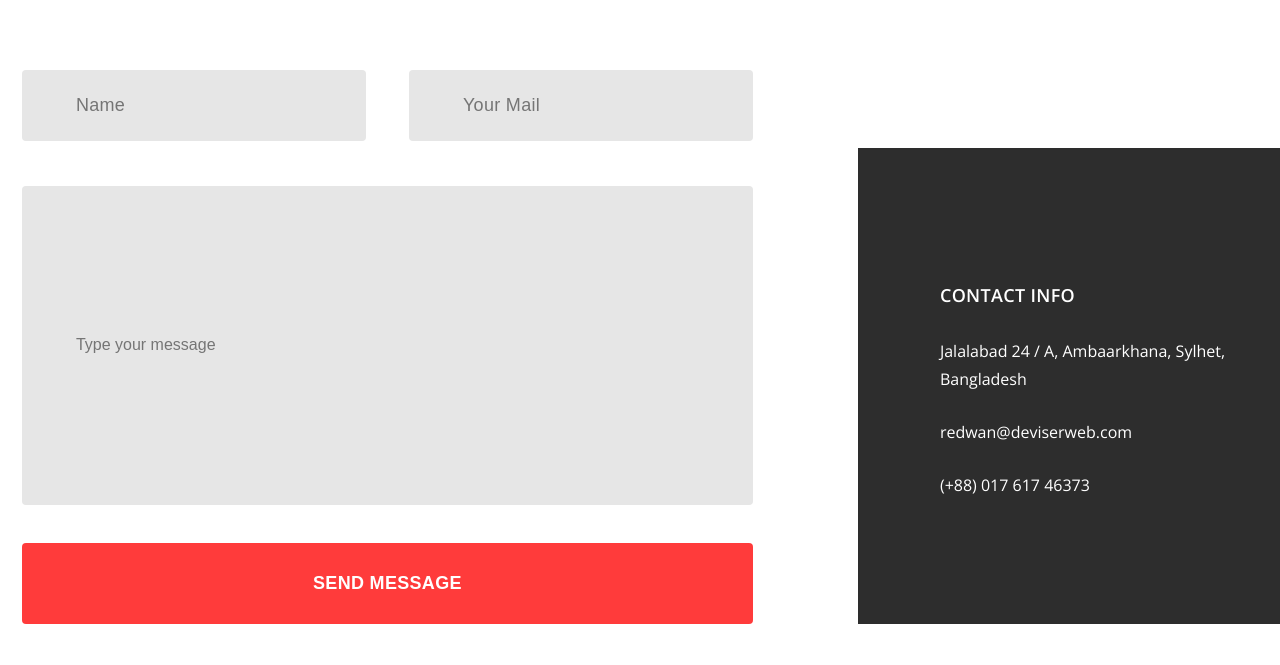
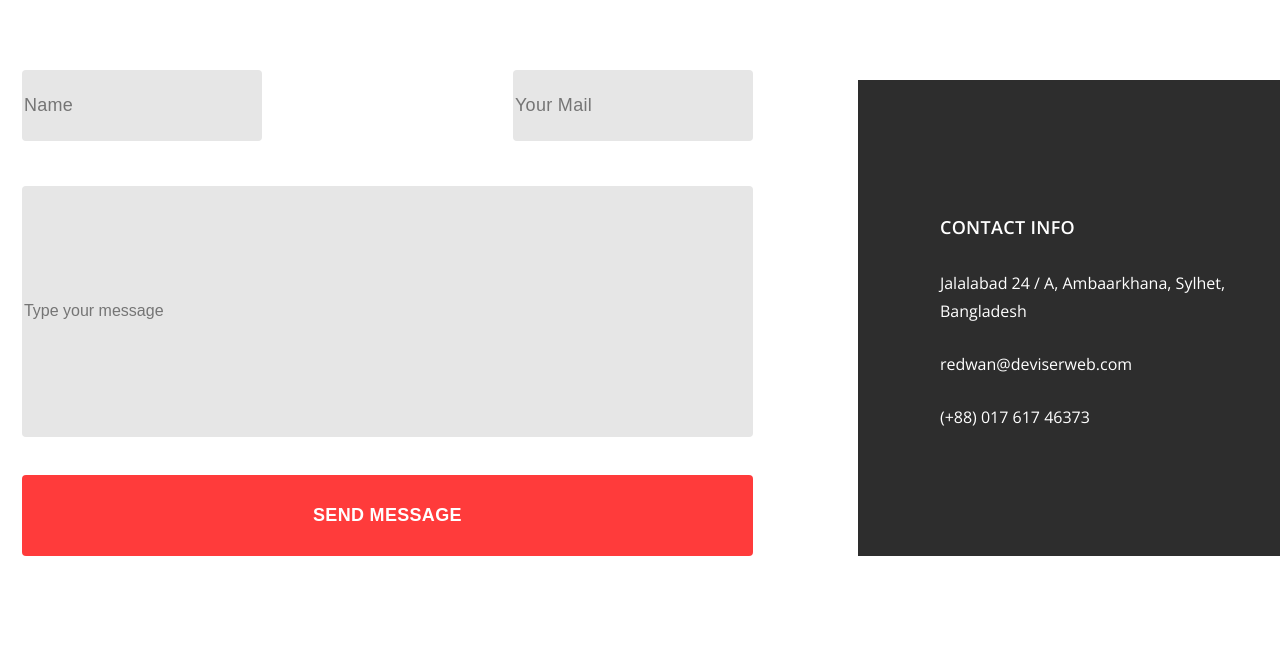
Before and after one commit to AlexeiElizarov/skillfactory-module-3-elizarov, a plain HTML site: page index.html in a window 1280 px wide. Shown: the part 4707-5372 px from the top of the page. Drawn offline with Linux system fonts and the light colour scheme.

Commit message:
Update style.css

```diff
--- a/css/style.css
+++ b/css/style.css
@@ -708,8 +708,6 @@ input[name=block-6-form-name] {
     font-weight: 400;
     letter-spacing: 0.319px;
     margin-bottom: 45px;
-    padding-left: 54px;
-    padding-right: 54px;
 }
 
 input[name=block-6-form-email] {
@@ -723,15 +721,12 @@ input[name=block-6-form-email] {
     font-weight: 400;
     letter-spacing: 0.319px;
     margin-bottom: 45px;
-    padding-left: 54px;
-    padding-right: 54px;
 }
 
 input[name=block-6-form-message] {
     width: 100%;
     height: 249px;
     border-radius: 4px;
-    padding: 35px 54px;
     border: 0px;
     background-color: #e6e6e6;
     margin-bottom: 38px;
```
